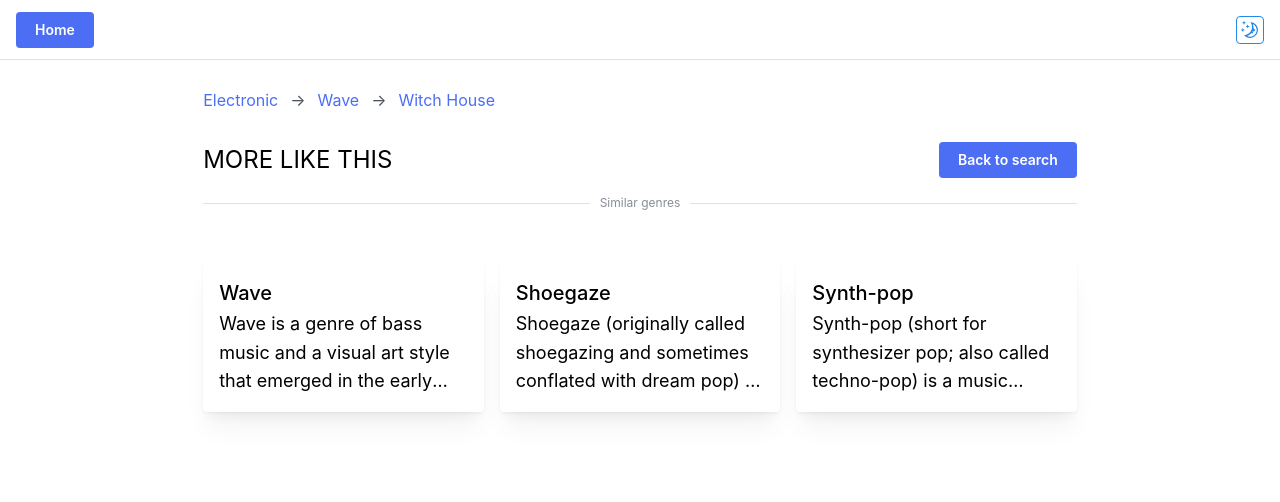
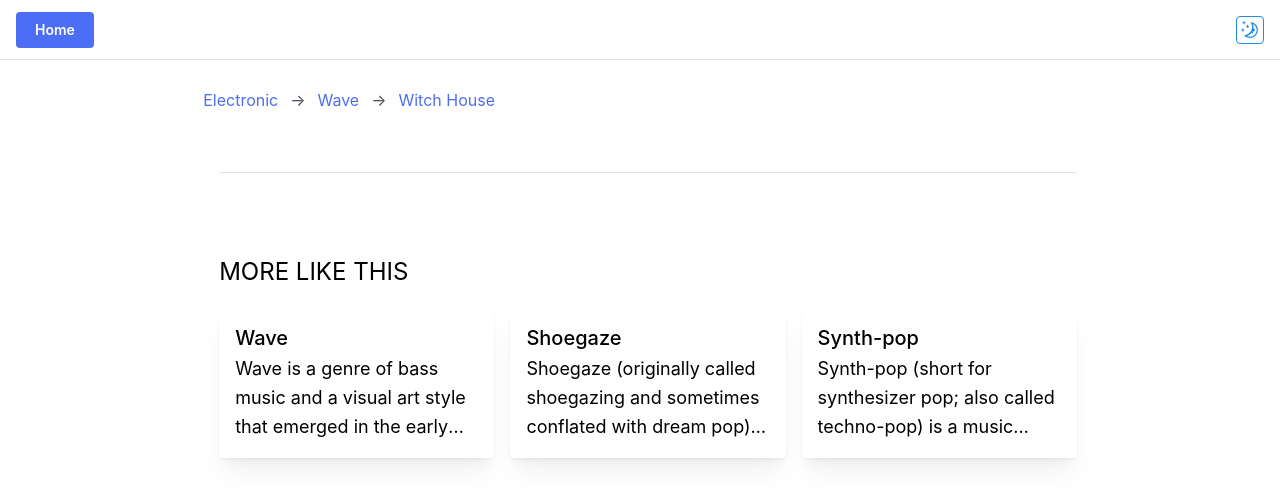
Before and after one commit to jakubgiedzicz/Find-Genre, a React (Vite) app in the folder find-genre.client/: page /Find-Genre/genre-details/1 in a window 1280 px wide. Shown: the top 502 px of the page. Built offline with nearby package versions, Linux system fonts and the light colour scheme.

Commit message:
font colors, styling

```diff
--- a/find-genre.client/src/App.tsx
+++ b/find-genre.client/src/App.tsx
@@ -1,10 +1,9 @@
 import "@mantine/core/styles.css";
-import { AppShell, Button, Group, useMantineTheme } from "@mantine/core";
+import { AppShell, Button, Group } from "@mantine/core";
 import { Link, Outlet } from "react-router-dom";
 import LightDarkModeButton from "./Components/LightDarkModeButton/LightDarkModeButton";
 
 function App() {
-    const mantineTheme = useMantineTheme()
     return (
         <AppShell header={{ height: 60 }} padding="md">
             <AppShell.Header>
--- a/find-genre.client/src/Components/Artists/Artists.tsx
+++ b/find-genre.client/src/Components/Artists/Artists.tsx
@@ -9,7 +9,7 @@ function Artists({ artists, id }: { artists: IArtists[], id: number }) {
     const scheme = useComputedColorScheme()
     const items = artists.map((i) =>
     (<Box key={id + i.name}><Box>
-        <Title order={2} id={i.name}>{i.name}</Title>
+        <Title order={2} id={i.name} pl={32} py={8}>{i.name}</Title>
         <Card>
             {i.spotify && < Card.Section className={styles.spotify_border} p={"1em"}>
                 <iframe src={`https://open.spotify.com/embed/artist/${i.spotify}`} width="100%" height="352" allow="autoplay; clipboard-write; encrypted-media; fullscreen; picture-in-picture" loading="lazy"></iframe>
@@ -23,13 +23,12 @@ function Artists({ artists, id }: { artists: IArtists[], id: number }) {
             </Card.Section>}
         </Card>
     </Box>
-        <Divider />
     </Box>
     )
     )
     return (
         <>
-            <Title order={1} id="Artists">
+            <Title order={1} c={scheme === 'dark' ? 'white' : 'black'}>
                 Artists
             </Title>
             {items}
--- a/find-genre.client/src/Components/Descriptions/Descriptions.tsx
+++ b/find-genre.client/src/Components/Descriptions/Descriptions.tsx
@@ -1,9 +1,10 @@
-import { Title, Text } from "@mantine/core";
+import { Title, Text, Divider, useComputedColorScheme } from "@mantine/core";
 
-function Descriptions({ descs, id }: { descs: string[], id:number }) {
+function Descriptions({ descs, id }: { descs: string[], id: number }) {
+    const scheme = useComputedColorScheme()
     const items = descs.map((item, i) => {
         if (i % 2 == 0) {
-            return <Title key={id + item} id={item}>{item}</Title>
+            return <Title key={id + item} id={item} c={scheme === 'dark' ? 'white' : 'black'}>{item}</Title>
         } else {
             return <Text key={id+item}>{item}</Text>
         }
@@ -11,6 +12,7 @@ function Descriptions({ descs, id }: { descs: string[], id:number }) {
     return (
         <>
             {items}
+            <Divider my={32} />
         </>
   );
 }
--- a/find-genre.client/src/Components/DetailsIntro/DetailsIntro.tsx
+++ b/find-genre.client/src/Components/DetailsIntro/DetailsIntro.tsx
@@ -6,14 +6,11 @@ import { Carousel } from "@mantine/carousel";
 function DetailsIntro({ name, desc, tags, subgenres, examples }: { name: string, desc: string, tags: ITag[], subgenres: ISubgenre[] | undefined , examples: string[] }) {
     const theme = useMantineTheme();
     const scheme = useComputedColorScheme();
-    const bg_color = () => {
-        return scheme == 'light' ? theme.colors.gray[3] : theme.colors.dark[8]
-    }
   return (
       <Stack>
           <SimpleGrid cols={{ base: 1, xl: 2 }} verticalSpacing="md" spacing="md">
               <Stack justify="center" align="center">
-                  <Title order={1} id={name}>{name}</Title>
+                  <Title order={1} id={name} c={scheme === 'dark' ? 'white' : 'black'}>{name}</Title>
                   <Text w="80%">
                           {desc}
                       </Text>
--- a/find-genre.client/src/Pages/GenreDetails/GenreDetails.tsx
+++ b/find-genre.client/src/Pages/GenreDetails/GenreDetails.tsx
@@ -37,6 +37,7 @@ function GenreDetails() {
                     className={styles.table_of_contents}
                     color="indigo"
                     radius="sm"
+                    c={scheme === "dark"?"white":"black"}
                     variant={scheme === "dark" ? "light" : "filled"}
                     minDepthToOffset={0}
                     depthOffset={30}
@@ -49,31 +50,25 @@ function GenreDetails() {
                     <Stack justify="center" align="center" gap="lg">
                         {genre && <DetailsIntro name={genre.name} desc={genre.description_short} tags={genre.tags} subgenres={genre?.subgenres} examples={genre.examples} />}
                     </Stack>
-                    <Divider />
+                    <Divider my={32} />
                     {genre?.descriptions && <Descriptions descs={genre?.descriptions} key={genre.genreId} id={genre.genreId} />}
                     {genre?.artists && <Artists artists={genre?.artists} id={genre.genreId} />}
-                </Stack>
-            </Group>
-            <Stack className={styles.margin_inner}>
-                <Group justify="space-between">
-                    <Text className={styles.similar}>More like this</Text>
-                    <Button color="indigo" component={Link} to="/">Back to search</Button>
-                </Group>
-                <Divider label="Similar genres" />
-                <SimpleGrid cols={{ base: 3, xl: 4 }} py={32}>
-                    <GenreCardSmall title="Wave" description="Wave is a genre of bass music and a visual art style that emerged
+                    <Text className={styles.similar} mt={32}>More like this</Text>
+                    <SimpleGrid cols={{ base: 3, xl: 4 }} mb={32}>
+                        <GenreCardSmall title="Wave" description="Wave is a genre of bass music and a visual art style that emerged
               in the early 2010s in online communities. It is characterized
               by atmospheric melodies and harmonies, melodic and heavy bass
               such as reese, modern trap drums, chopped vocal samples processed
               with reverb and delay, and arpeggiators."/>
-                    <GenreCardSmall title="Shoegaze" description="Shoegaze (originally called shoegazing and sometimes conflated with dream pop)
+                        <GenreCardSmall title="Shoegaze" description="Shoegaze (originally called shoegazing and sometimes conflated with dream pop)
                             is a subgenre of indie and alternative rock characterized by its ethereal mixture
                             of obscured vocals, guitar distortion and effects, feedback, and overwhelming volume." />
-                    <GenreCardSmall title="Synth-pop" description="Synth-pop (short for synthesizer pop; also called techno-pop) is a music genre
+                        <GenreCardSmall title="Synth-pop" description="Synth-pop (short for synthesizer pop; also called techno-pop) is a music genre
                             that first became prominent in the late 1970s and features the synthesizer as the
                             dominant musical instrument." />
-                </SimpleGrid>
-            </Stack>
+                    </SimpleGrid>
+                </Stack>
+            </Group>
         </>
     );
 }
--- a/find-genre.client/src/main.tsx
+++ b/find-genre.client/src/main.tsx
@@ -3,9 +3,8 @@ import { createRoot } from 'react-dom/client'
 import './index.css'
 import { RouterProvider } from 'react-router-dom'
 import { Router } from './Routes/Router.tsx'
-import { MantineProvider } from '@mantine/core'
-import { theme } from './theme.ts'
-
+import { createTheme, MantineProvider, useMantineTheme } from '@mantine/core'
+const theme = createTheme({})
 createRoot(document.getElementById('root')!).render(
     <StrictMode>
         <MantineProvider theme={theme}>
--- a/find-genre.client/src/theme.ts
+++ /dev/null
@@ -1,10 +0,0 @@
-import { createTheme, virtualColor } from "@mantine/core";
-export const theme = createTheme({
-    colors: {
-        primary: virtualColor({
-            name: 'primary',
-            dark: 'dark',
-            light: 'teal',
-        }),
-    },
-});
```
